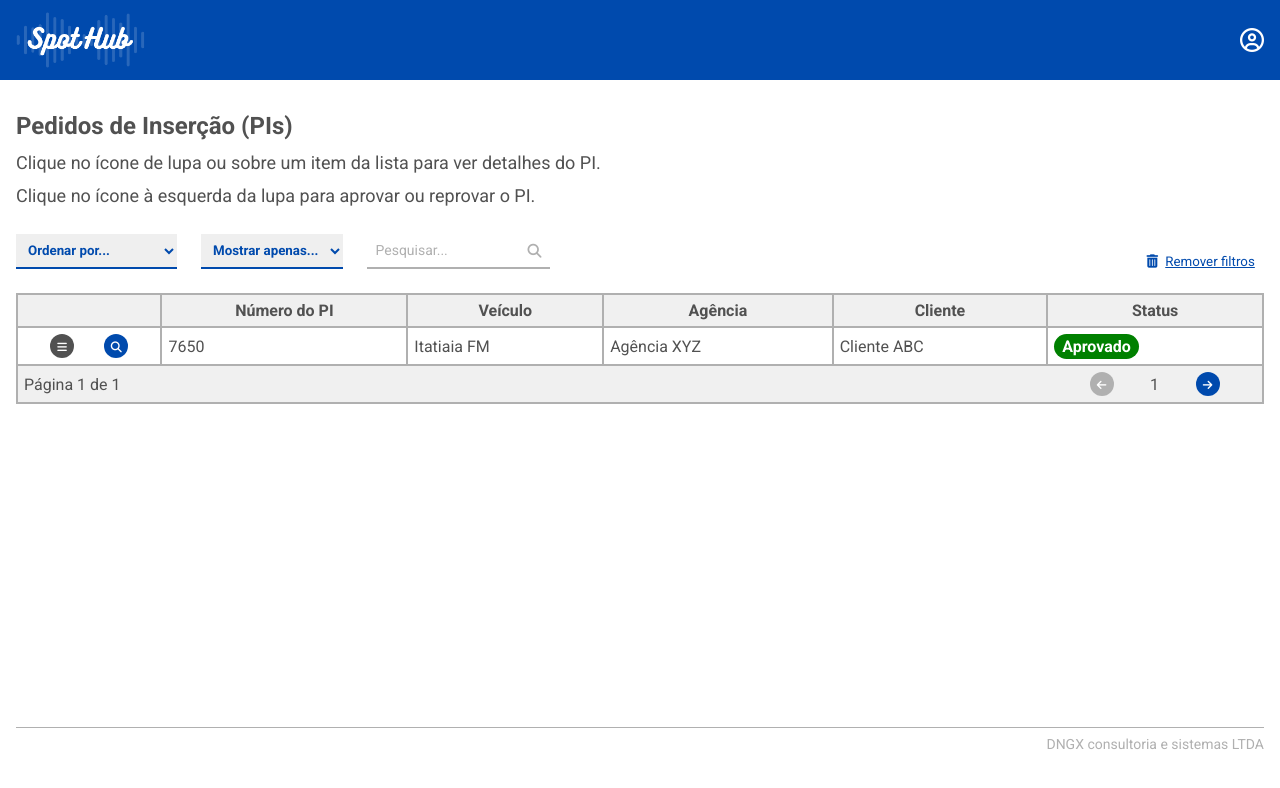
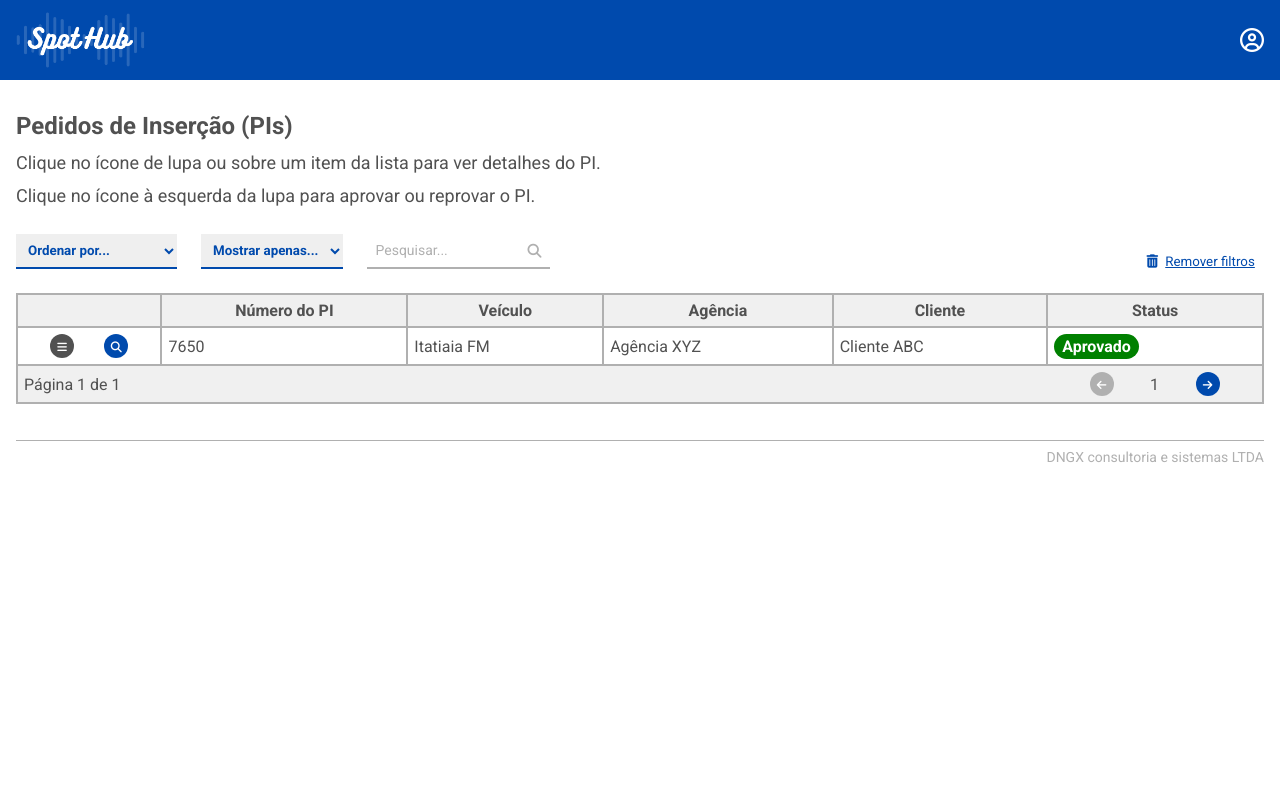
Before and after one commit to seteliary/spothub, a React (Create React App) app: page /home in a window 1280 px wide. Shown: the top 788 px of the page. Built offline with nearby package versions, Linux system fonts and the light colour scheme.

Commit message:
correção no scroll da tabela da home

```diff
--- a/src/App.jsx
+++ b/src/App.jsx
@@ -2,9 +2,7 @@ import Rotas from "./pages/routes";
 
 function App() {
   return (
-    <>
-      <Rotas />
-    </>
+    <Rotas />
   );
 }
 
--- a/src/components/Table/index.jsx
+++ b/src/components/Table/index.jsx
@@ -4,6 +4,7 @@ import DetailsButton from "./DetailsButton"
 
 export default function Table(){
   return (
+    <Overflow>
       <TableContainer>
           <thead>
             <tr>
@@ -45,5 +46,6 @@ export default function Table(){
             </tr>
           </tfoot>
         </TableContainer>
+    </Overflow>
   )
 }
--- a/src/components/Table/styles.jsx
+++ b/src/components/Table/styles.jsx
@@ -1,7 +1,7 @@
 import styled from "styled-components";
 
 export const Overflow = styled.div`
-  overflow-x: auto
+  overflow-x: auto;
 `
 
 export const TableContainer = styled.table`
--- a/src/pages/Home/index.jsx
+++ b/src/pages/Home/index.jsx
@@ -27,6 +27,7 @@ export default function Home() {
           </div>
           <button type="reset"><i class="fas fa-trash-alt"></i>Remover filtros</button>
         </div>
+        <p className="mobile-info"><i class="fa-solid fa-circle-info"></i>Arraste as abas para o lado para ver mais categorias.</p>
         <Table/>
         <Footer/>
       </Content>
--- a/src/pages/Home/styles.jsx
+++ b/src/pages/Home/styles.jsx
@@ -8,7 +8,6 @@ export const Container = styled.div`
 
 export const Content = styled.main`
   width: 100%;
-  height: 88vh;
   max-width: 1280px;
   padding: 32px 16px;
   display: flex;
@@ -73,6 +72,10 @@ export const Content = styled.main`
     }
   }
 
+  .mobile-info {
+    display: none;
+  }
+
   @media (max-width: 640px) {
     .filters, .inputs {
       flex-direction: column;
@@ -91,5 +94,16 @@ export const Content = styled.main`
       width: 110px;
       align-self: flex-start;
     }
+
+    .mobile-info {
+      display: block;
+      font-size: 12px;
+      color: #004AAD;
+      margin-top: 16px;
+      margin-bottom: -8px;
+
+      i {
+        margin-right: 4px;
+      }
   }
 `
```
Lines whose indentation alone changed are shown as unchanged.
